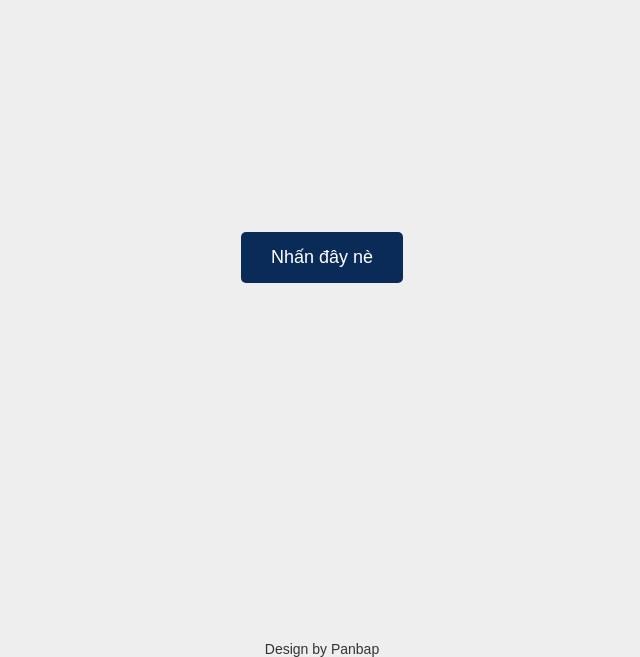
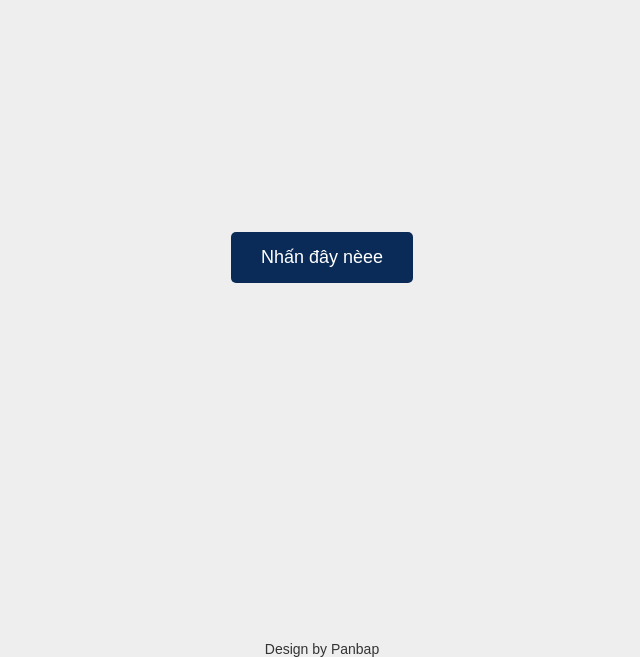
Before and after one commit to TranvantienZ/vtien-, a plain HTML site: page index.html in a window 1280 px wide. Shown: the part 143-800 px from the top of the page, without its empty margins (318-958 px from the left). Drawn offline with Linux system fonts and the light colour scheme.

Commit message:
Update index.html

```diff
--- a/index.html
+++ b/index.html
@@ -13,7 +13,7 @@
 <body>
 
   <h1>Anh có điều muốn nói</h1>
-  <button onclick="generateRandomNotifications()">Nhấn đây nè</button>
+  <button onclick="generateRandomNotifications()">Nhấn đây nèee</button>
   <script src="./script.js"></script>
 </body>
 
```
